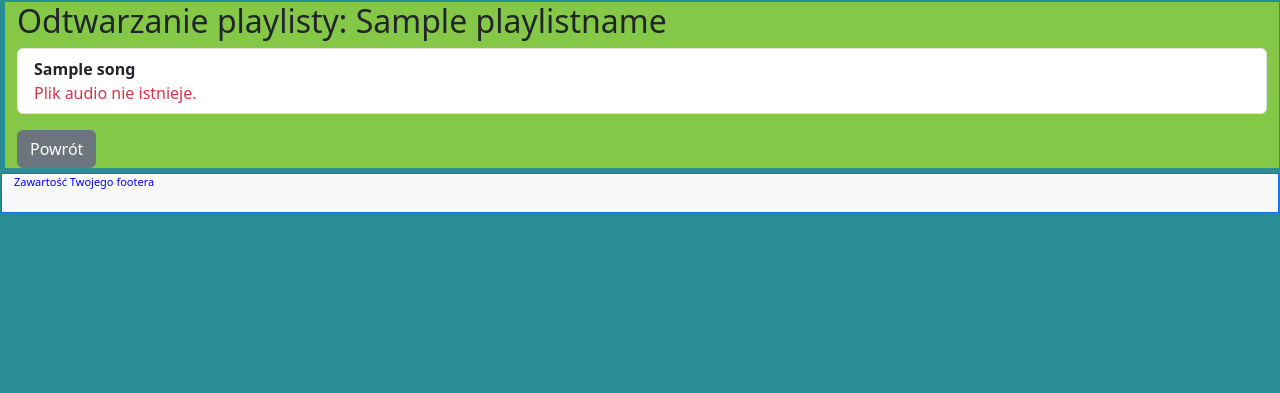
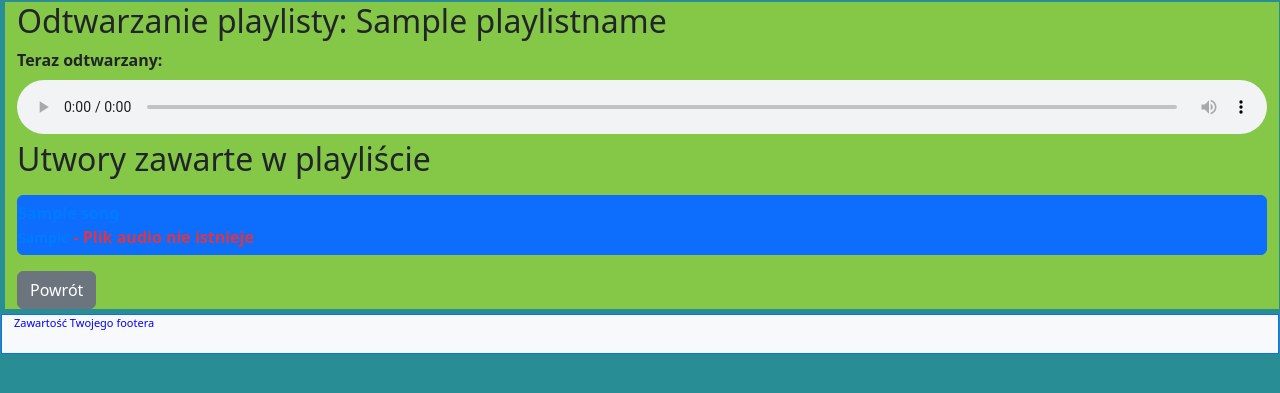
Before and after one commit to DawidZ2003/MySpotify, a PHP site: page /play_playlist.php?idpl=1 in a window 1280 px wide. Shown: the part 43-436 px from the top of the page. Run offline with PHP 8.4, Linux system fonts and the light colour scheme; the visitor is signed in with stand-in values (Sample User, id 1); tables that the repository leaves empty or names only in its code hold one stand-in row (values such as "Sample post"); some libraries are stand-ins or nearby versions.

Commit message:
Update play_playlist.php

```diff
--- a/play_playlist.php
+++ b/play_playlist.php
@@ -56,6 +56,17 @@ mysqli_close($conn);
 <script src="https://code.jquery.com/jquery-3.5.1.js"></script>
 <script src="https://cdn.jsdelivr.net/npm/bootstrap@5.3.0-alpha1/dist/js/bootstrap.bundle.min.js"></script>
 <script type="text/javascript" src="twoj_js.js"></script>
+<style>
+/* Aktywny utwór */
+#playlist li.active {
+    font-weight: bold;
+    color: #007bff;
+}
+#playlist li {
+    cursor: pointer;
+    padding: 5px 0;
+}
+</style>
 </head>
 <body onload="myLoadHeader()">
 <div id="myHeader"></div>
@@ -66,32 +77,76 @@ mysqli_close($conn);
             <?php if (mysqli_num_rows($resultSongs) === 0): ?>
                 <p>Playlista jest pusta.</p>
             <?php else: ?>
-                <ul class="list-group mb-3">
+                <div class="audio-player">
+                    <!-- Wyświetlanie nazwy aktualnego utworu -->
+                    <div id="currentTrackName" class="mb-2"><strong>Teraz odtwarzany:</strong> </div>
+                    <audio id="audio" controls style="width: 100%;">
+                        Twoja przeglądarka nie obsługuje odtwarzacza audio.
+                    </audio>
+                    <h2>Utwory zawarte w playliście</h2>
+                    <ul id="playlist" class="list-group mt-3">
                         <?php while ($song = mysqli_fetch_assoc($resultSongs)): ?>
                             <?php
-                        // Ścieżka do pliku: katalog użytkownika
                             $filepath = 'songs/' . $song['username'] . '/' . $song['filename'];
-                        if (!file_exists($filepath)) {
-                            $fileExists = false;
-                        } else {
-                            $fileExists = true;
-                        }
+                            $fileExists = file_exists($filepath);
                             ?>
-                        <li class="list-group-item">
-                            <strong><?php echo htmlspecialchars($song['title']); ?></strong><br>
-                            <?php if ($fileExists): ?>
-                                <audio controls preload="none" style="width: 100%;">
-                                    <source src="<?php echo $filepath; ?>" type="audio/mpeg">
-                                    Twoja przeglądarka nie obsługuje odtwarzacza audio.
-                                </audio>
-                            <?php else: ?>
-                                <span class="text-danger">Plik audio nie istnieje.</span>
+                            <li class="list-group-item" <?php if($fileExists) echo 'data-src="'.$filepath.'"'; ?> data-title="<?php echo htmlspecialchars($song['title']); ?>">
+                                <strong><?php echo htmlspecialchars($song['title']); ?></strong>
+                                <br><small><?php echo htmlspecialchars($song['musician']); ?></small>
+                                <?php if (!$fileExists): ?>
+                                    <span class="text-danger"> - Plik audio nie istnieje</span>
                                 <?php endif; ?>
                             </li>
                         <?php endwhile; ?>
                     </ul>
+                </div>
+                <script>
+                var audio = document.getElementById('audio'); // Element audio
+                var playlist = document.getElementById('playlist'); // Lista utworów
+                var tracks = playlist.getElementsByTagName('li'); // Wszystkie elementy li
+                var currentTrack = 0; // Indeks aktualnego utworu
+                var currentTrackName = document.getElementById('currentTrackName'); // Element do wyświetlania nazwy utworu
+                function playTrack(trackIndex) {
+                    if (!tracks[trackIndex]) return;
+
+                    if (tracks[currentTrack]) {
+                        tracks[currentTrack].classList.remove('active'); // Usuń klasę 'active' z poprzedniego
+                    }
+                    currentTrack = trackIndex;
+                    tracks[currentTrack].classList.add('active'); // Dodaj klasę 'active' do aktualnego
+                    var trackSrc = tracks[currentTrack].getAttribute('data-src');
+                    var trackTitle = tracks[currentTrack].getAttribute('data-title'); // Pobranie tytułu utworu
+                    if(trackSrc){
+                        audio.src = trackSrc;
+                        audio.play();
+                        // Aktualizacja wyświetlanej nazwy utworu
+                        currentTrackName.innerHTML = "<strong>Teraz odtwarzany:</strong> " + trackTitle;
+                    }
+                }
+                // Automatyczne przejście do następnego utworu
+                audio.onended = function() {
+                    if (currentTrack + 1 < tracks.length) {
+                        playTrack(currentTrack + 1);
+                    } else {
+                        playTrack(0);
+                    }
+                };
+                // Kliknięcie w utwór z listy
+                playlist.addEventListener('click', function(e) {
+                    var target = e.target;
+                    while(target && target.nodeName !== 'LI') {
+                        target = target.parentNode;
+                    }
+                    if(target && target.getAttribute('data-src')) {
+                        var clickedIndex = Array.prototype.indexOf.call(tracks, target);
+                        playTrack(clickedIndex);
+                    }
+                });
+                // Start odtwarzania pierwszego utworu
+                playTrack(0);
+                </script>
             <?php endif; ?>
-            <a href="index.php" class="btn btn-secondary">Powrót</a>
+            <a href="index.php" class="btn btn-secondary mt-3">Powrót</a>
         </div>
     </section>
 </main>
```
Lines whose indentation alone changed are shown as unchanged.
